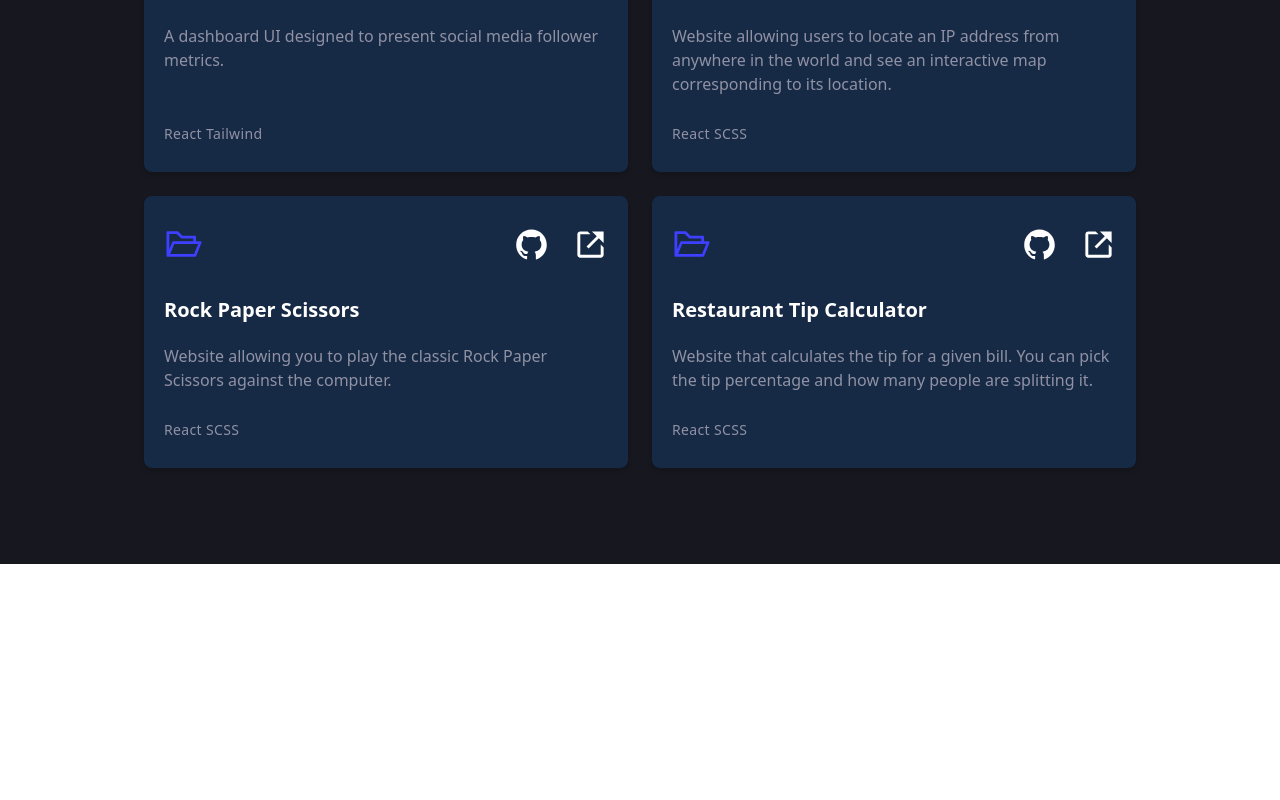
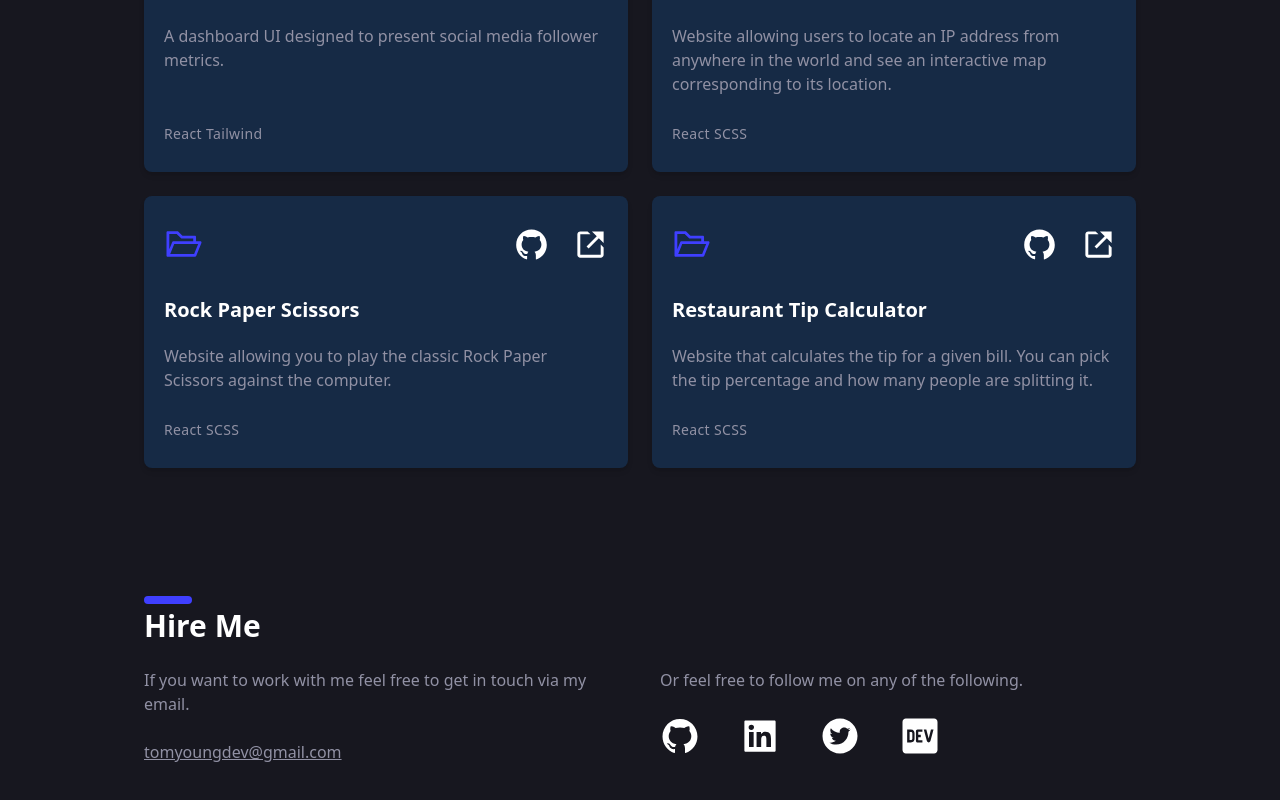
Before and after one commit to TheThomasY/Portfolio, a Next.js app: page / in a window 1280 px wide. Shown: the part 1076-1876 px from the top of the page. Before the commit the page ends 1640 px from the top, so only its background shows below. Built offline with nearby package versions, Linux system fonts and the light colour scheme.

Commit message:
footer component added

```diff
--- /dev/null
+++ b/components/Footer.js
@@ -0,0 +1,79 @@
+// React Icons
+import {
+  AiFillGithub,
+  AiFillLinkedin,
+  AiFillTwitterCircle,
+} from 'react-icons/ai'
+import { FaDev } from 'react-icons/fa'
+
+// Next
+import Link from 'next/link'
+
+export default function Footer() {
+  return (
+    <div className="container mx-auto mt-16 w-full px-8 md:mt-32 md:px-14 lg:mt-32 lg:px-36">
+      <section className="w-full">
+        <h2 id="contact" className="secondary-title">
+          Hire Me
+        </h2>
+        <div className="md:grid md:grid-cols-2 md:gap-x-10">
+          <div>
+            <p className="section-paragraph">
+              If you want to work with me feel free to get in touch via my
+              email.
+            </p>
+            <a
+              href="mailto:tomyoungdev@gmail.com"
+              className="text-secondary underline"
+            >
+              tomyoungdev@gmail.com
+            </a>
+          </div>
+          <div>
+            <p className="mt-12 mb-6 w-full max-w-3xl text-secondary md:mt-6">
+              Or feel free to follow me on any of the following.
+            </p>
+            <div className="flex justify-between gap-x-10 md:justify-start">
+              <Link href="https://github.com/TheThomasY">
+                <a className="cursor-pointer" target="_blank">
+                  <AiFillGithub
+                    className="transform duration-200 ease-in-out hover:scale-125"
+                    color="#ffffff"
+                    size={40}
+                  />
+                </a>
+              </Link>
+              <Link href="https://www.linkedin.com/in/tomyoungdev/">
+                <a className="cursor-pointer" target="_blank">
+                  <AiFillLinkedin
+                    className="transform duration-200 ease-in-out hover:scale-125"
+                    color="#ffffff"
+                    size={40}
+                  />
+                </a>
+              </Link>
+              <Link href="https://twitter.com/TheThomasYoung">
+                <a className="cursor-pointer" target="_blank">
+                  <AiFillTwitterCircle
+                    className="transform duration-200 ease-in-out hover:scale-125"
+                    color="#ffffff"
+                    size={40}
+                  />
+                </a>
+              </Link>
+              <Link href="https://dev.to/thetomy">
+                <a className="cursor-pointer" target="_blank">
+                  <FaDev
+                    className="transform duration-200 ease-in-out hover:scale-125"
+                    color="#ffffff"
+                    size={40}
+                  />
+                </a>
+              </Link>
+            </div>
+          </div>
+        </div>
+      </section>
+    </div>
+  )
+}
--- a/pages/index.tsx
+++ b/pages/index.tsx
@@ -5,6 +5,8 @@ import Head from 'next/head'
 import Navbar from '../components/Navbar';
 import Hero from '../components/Hero';
 import Projects from '../components/Projects';
+import Footer from '../components/Footer';
+
 
 
 
@@ -17,6 +19,7 @@ export default function Home() {
       <Navbar />
       <Hero />
       <Projects />
+      <Footer />
     </div>
   )
 }
```
